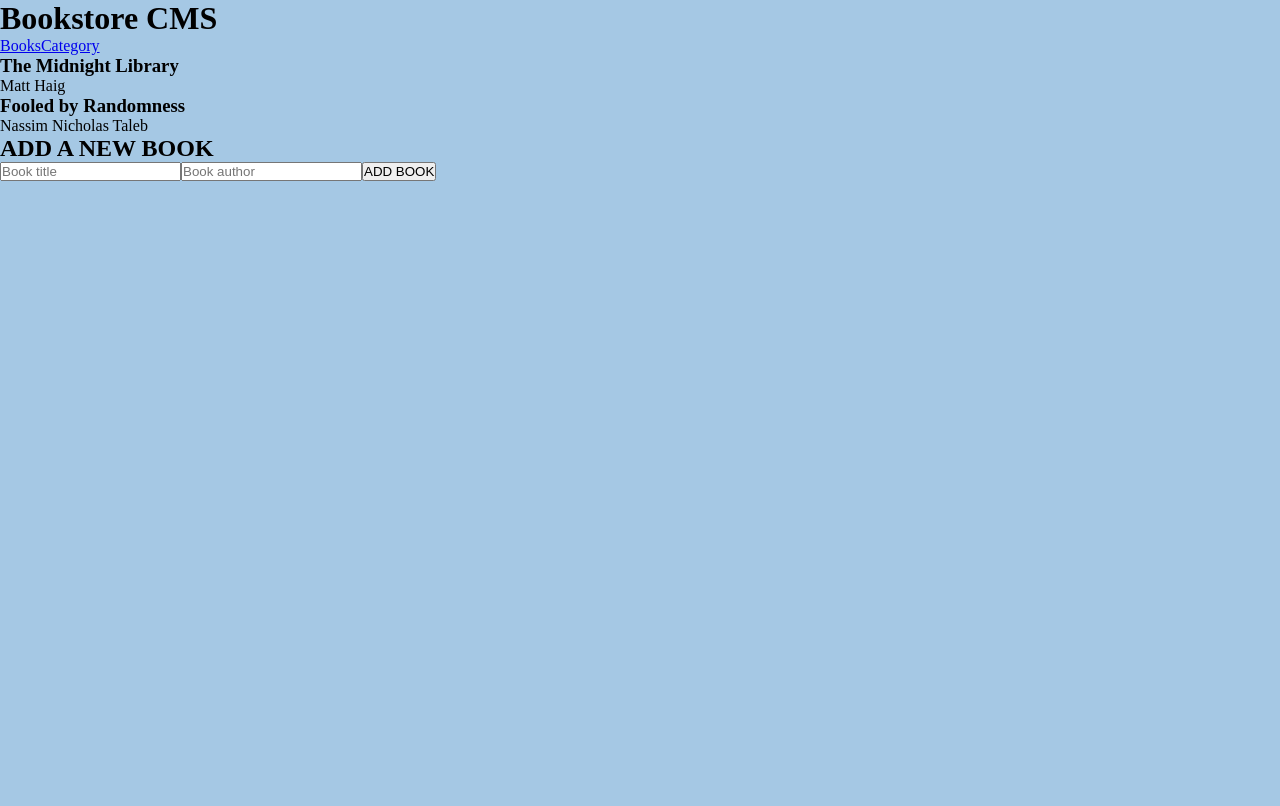
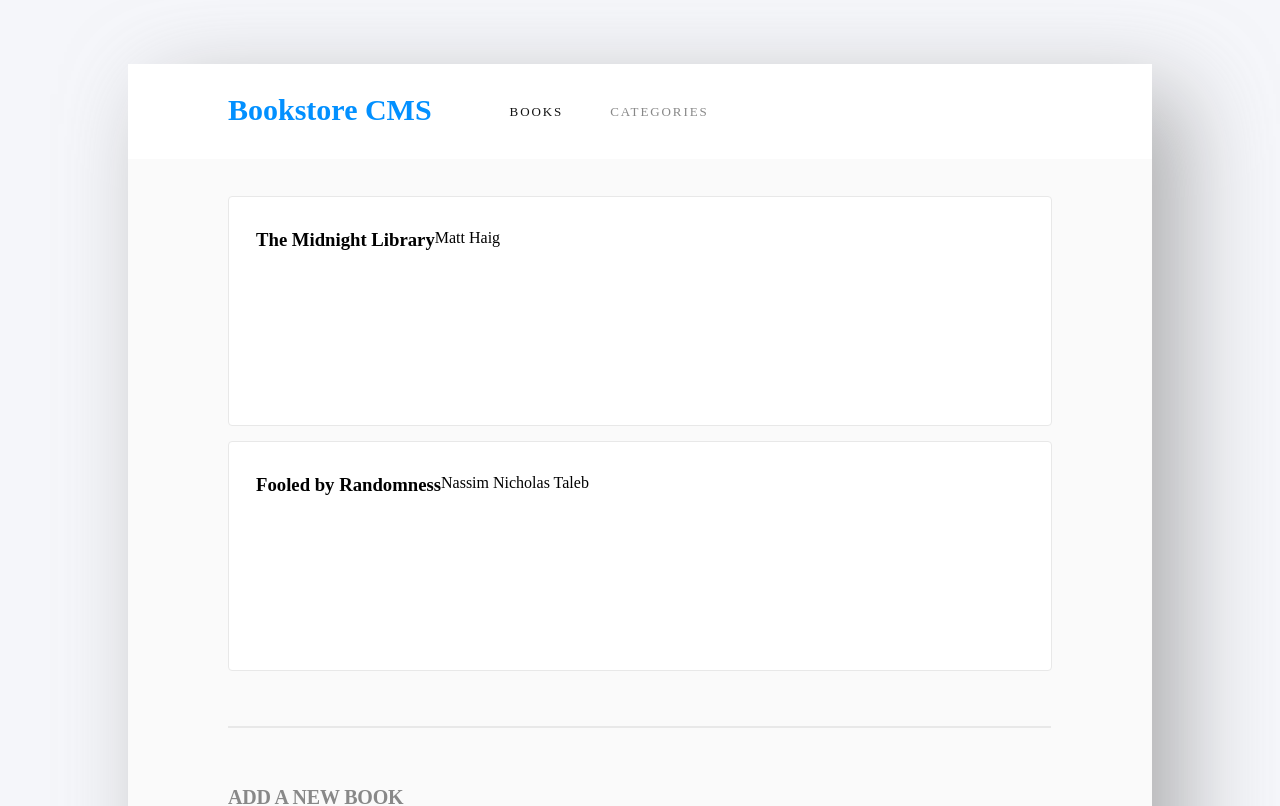
Before and after one commit to NATASHA-ct/DigitalLibrary, a React (Create React App) app: page / in a window 1280 px wide. Shown: the top 806 px of the page. Built offline with nearby package versions, Linux system fonts and the light colour scheme.

Commit message:
Add general styles

```diff
--- a/src/App.css
+++ /dev/null
@@ -1,20 +0,0 @@
-body {
-  width: 100%;
-  color: #000;
-  background-color: #a5c8e4;
-  margin: 0 auto;
-}
-
-*,
-*::before,
-*::after {
-  box-sizing: inherit;
-  margin: 0;
-  padding: 0;
-}
-
-:root {
-  --darkgrey: #6c696f;
-  --lightgrey: #dedcdb;
-  --orange: rgb(238, 135, 55);
-}
--- a/src/App.js
+++ b/src/App.js
@@ -2,7 +2,6 @@ import { Route, Routes } from 'react-router-dom';
 import Navbar from './components/Navbar';
 import Book from './components/Book';
 import Category from './components/Category';
-import './App.css';
 
 const Books = [
   {
--- a/src/components/Form.js
+++ b/src/components/Form.js
@@ -1,12 +1,19 @@
+/*eslint-disable */
+
 const Form = () => (
   <div className="formcontainer">
+    <div className="Line"></div>
     <form className="form">
       <h2 className="form-hd">ADD A NEW BOOK</h2>
-      <input className="inputTittle" type="text" placeholder="Book title" />
-      <input className="inputAuthor" type="text" placeholder="Book author" />
-      <button className="addbtn" type="submit">
-        ADD BOOK
-      </button>
+      <div className="all-inputs">
+        <input className="inputTittle" type="text" placeholder="Book title" />
+        <select className="inputCategories" disabled selected>
+          <option value="" className="catoption">Categories</option>
+        </select>
+        <button className="addbtn" type="submit">
+          ADD BOOK
+        </button>
+      </div>
     </form>
   </div>
 );
--- a/src/components/Navbar.js
+++ b/src/components/Navbar.js
@@ -2,13 +2,13 @@ import React from 'react';
 import { NavLink } from 'react-router-dom';
 
 const Navbar = () => (
-  <div>
-    <h1>Bookstore CMS</h1>
+  <div className="navbar">
+    <h1 className="mainhg">Bookstore CMS</h1>
     <NavLink className="navbook" to="/">
-      Books
+      BOOKS
     </NavLink>
     <NavLink className="navcate" to="/Category">
-      Category
+      CATEGORIES
     </NavLink>
   </div>
 );
--- a/src/index.css
+++ b/src/index.css
@@ -1,7 +1,7 @@
 body {
   width: 100%;
   color: #000;
-  background-color: #a5c8e4;
+  background-color:var(--palegrey);
 }
 
 *,
@@ -12,8 +12,163 @@ body {
   padding: 0;
 }
 
+/*useful variables */
 :root {
-  --darkgrey: #6c696f;
-  --lightgrey: #dedcdb;
-  --orange: rgb(238, 135, 55);
+  --textgrey:#888888;
+  --grey: #e8e8e8;
+  --palegrey: #f5f6fa;
+  --white:#fff;
+  --black:#121212;
+  --ringtop:#307bbe;
+  --ringbottom:#379cf6;
+  --bktxtblue:#4386bf;
+  --azure:#0290ff;
+  --bklstfont:RobotoSlab;
+  --formfont:Montserrat;
 }
+
+/* Main website container the root */
+#root{
+  display: flex;
+  align-items: center;
+   background-color:var(--palegrey);
+}
+
+
+/* contents */
+.App{
+  width:80%;
+  margin: 4em auto 4em auto;
+  border-radius: 3px;
+  box-shadow: 30px 30px 90px #888888a8;
+  background-color: #fafafa;
+  padding-bottom: 16rem;
+}
+
+a{
+  text-decoration: none;
+}
+
+/* Navbar styles */
+.navbar{
+  display: flex;
+  height: 5.938rem;
+  background-color:var(--white);
+  gap:2.6rem;
+  align-items: center;
+  padding: 0 6.25rem;
+}
+
+.mainhg{
+  color: var(--navblue);
+  width: 15rem;
+  height: 2.313rem;
+  font-family: var(--formfont);
+  font-size: 1.875rem;
+  font-weight: bold;
+  color: var(--azure);
+}
+
+.navbook{
+  width: 3.688rem;
+  height: 1rem;
+  font-family: var(--bklstfont);
+  font-size: 0.813rem;
+  letter-spacing: 1.9px;
+  color:var(--black);
+}
+
+.navcate{
+  width: 6.563rem;
+  height: 1rem;
+  opacity: 0.5;
+  font-family:var(--bklstfont);
+  font-size: 0.813rem;
+  letter-spacing: 1.9px;
+  color:var(--black);
+}
+
+/* books area */
+.allBooks{
+    display: flex;
+    flex-direction: column;
+    margin: 2.313rem 6.25rem ;
+    gap:0.938rem
+
+}
+
+.allBooks li{
+  display:flex;
+  padding:2rem 9.188rem 1.625rem 1.688rem;
+  height: 10em;
+  border-radius: 4px;
+  border: solid 1px var(--white);
+  height: 10.625rem;
+  border-radius: 4px;
+  border: solid 1px var(--grey);
+  background-color:var(--white);
+}
+
+/* Form area */
+.Line {
+  margin: 2.5rem 0.063rem 1.813rem 0;
+  border: solid 1px var(--grey);
+  background-color: var(--grey);
+  padding: 0 6.25rem;
+}
+
+.form{
+  display: flex;
+  flex-direction: column;
+  gap:1.188rem;
+  width: 98%;
+}
+
+.form-hd{
+  width:90%;
+  height: 1.5rem;
+  margin: 1.813rem 32.75rem 1.188rem 0;
+  font-family: Montserrat;
+  font-size: 1.25rem;
+  font-weight: bold;
+  letter-spacing: -0.18px;
+  color: var(--textgrey);
+}
+
+/* all inputs */
+.all-inputs{
+  display: flex;
+  gap:1.5rem;
+  width: 100%;
+}
+
+.inputTittle, .inputCategories{
+  height: 2.813rem;
+  border-radius: 4px;
+  border: solid 1px var(--grey);
+  background-color:var(--white);
+  width:40%;
+  padding-left:1em;
+  color:#c4c4c4;
+  font-family: Montserrat;
+  font-size: 1rem;
+  letter-spacing: -0.15px;
+}
+
+.catoption{
+  margin-right:0.5em;
+}
+
+button{
+  border: #0290ff;
+  border-radius: 3px;
+  background-color: var(--azure);
+  color:var(--white);
+  font-family: RobotoSlab;
+}
+
+.addbtn{
+  width: 11.5rem;
+  font-size: 0.813rem;
+  font-weight: bold;
+}
```
